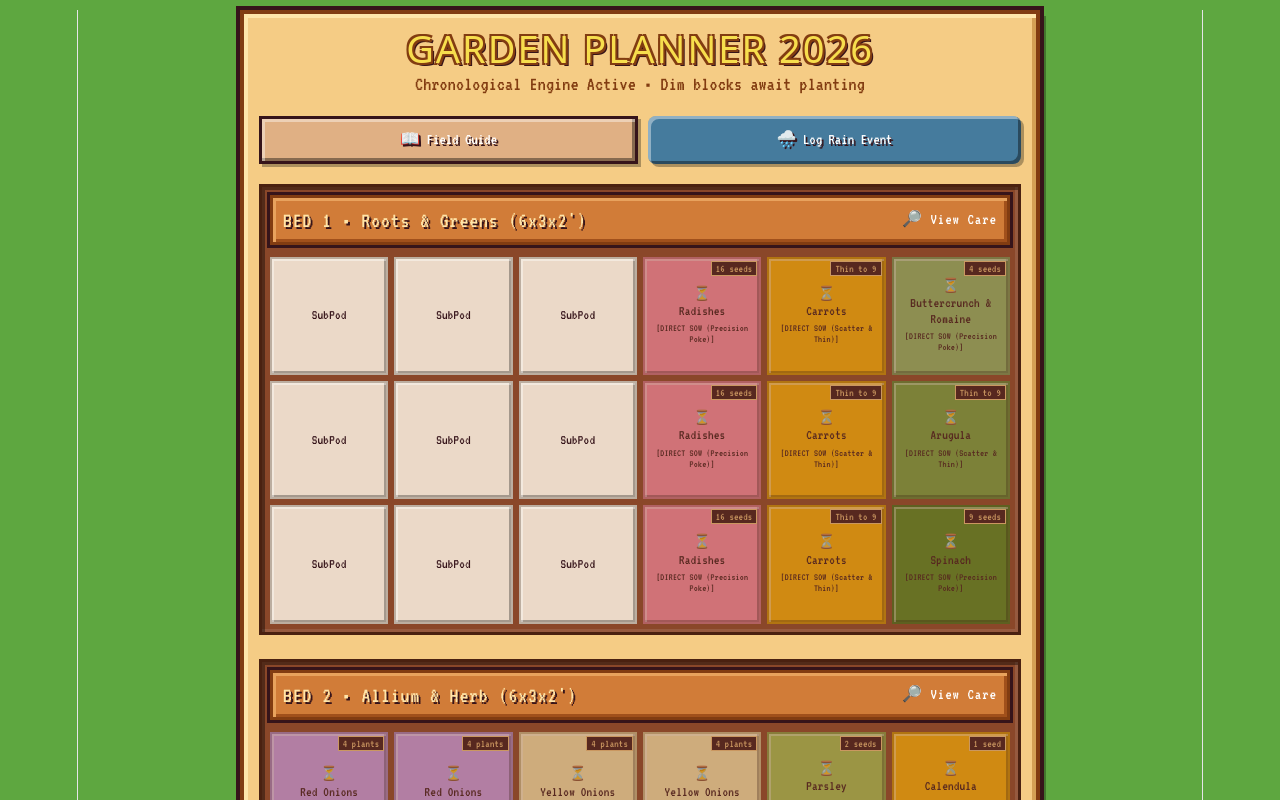
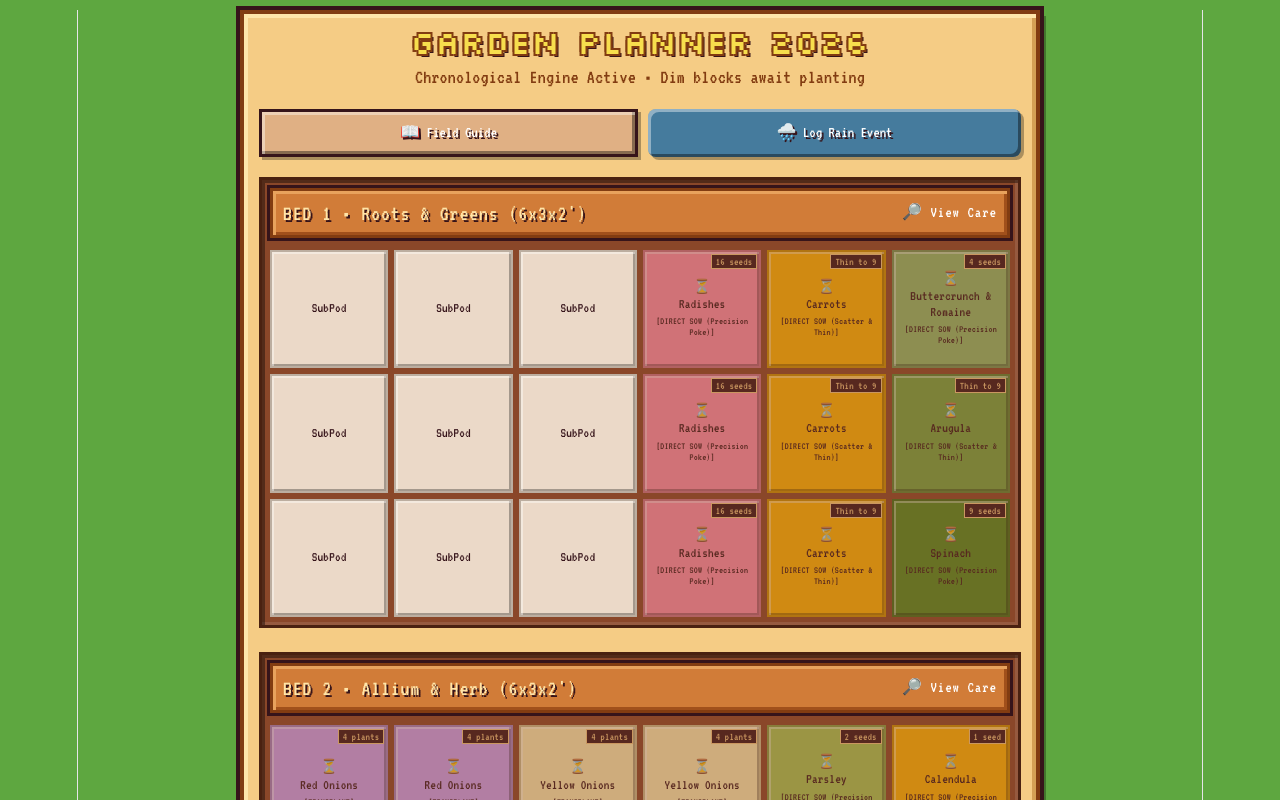
Before and after one commit to nategraves29/garden-planner-2026, a React (Vite) app: page / in a window 1280 px wide. Shown: the top 800 px of the page. Built offline with nearby package versions, Linux system fonts and the light colour scheme; no server answers; the database is empty.

Commit message:
Updated title font to Silkscreen

```diff
--- a/src/App.css
+++ b/src/App.css
@@ -1,8 +1,9 @@
 /* ==========================================
-   STARDEW VALLEY UI - SCROLLABLE BEDS FIX
+   STARDEW VALLEY UI - SCROLLABLE BEDS & NEW TITLE
    ========================================== */
 
 @import url('https://fonts.googleapis.com/css2?family=VT323&display=swap');
+@import url('https://fonts.googleapis.com/css2?family=Silkscreen&display=swap');
 
 /* FIX 1: Kill the white void on the right side forever */
 html {
@@ -50,6 +51,7 @@ body {
 }
 
 h1 {
+  font-family: 'Silkscreen', sans-serif;
   text-align: center;
   color: #f7de4d;
   text-shadow:
@@ -58,12 +60,10 @@ h1 {
     -2px  2px 0 #823c11,
      2px  2px 0 #823c11,
      3px  3px 0 #36141a;
-  font-size: 38px;
+  font-size: 32px;
   margin-top: 0;
-  margin-bottom: 5px;
-  letter-spacing: 2px;
-  text-transform: uppercase;
-  line-height: 1;
+  margin-bottom: 10px;
+  letter-spacing: 1px;
 }
 
 .subtitle {
@@ -139,10 +139,8 @@ h1 {
   border: 3px solid #4a2110;
   margin-bottom: 24px;
   box-shadow: inset 3px 3px 0px rgba(0,0,0,0.4), inset -3px -3px 0px rgba(255,255,255,0.1);
-
-  /* FIX 2: Enable Horizontal Scrolling Inside the Bed! */
   overflow-x: auto;
-  -webkit-overflow-scrolling: touch; /* Smooth scrolling on iOS */
+  -webkit-overflow-scrolling: touch;
 }
 
 .grid-6, .grid-3 {
@@ -150,10 +148,9 @@ h1 {
   gap: 6px;
 }
 
-/* FIX 3: Force the grids to be wide enough so the blocks don't squish */
 .grid-6 {
   grid-template-columns: repeat(6, 1fr);
-  min-width: 650px; /* Forces scrolling on small screens */
+  min-width: 650px;
 }
 .grid-3 {
   grid-template-columns: repeat(3, 1fr);
@@ -171,9 +168,9 @@ h1 {
 }
 .flex-col { flex: 1; }
 
-/* 5. INDIVIDUAL CROP BLOCKS - RETURN OF THE SQUARES */
+/* 5. INDIVIDUAL CROP BLOCKS */
 .grid-item {
-  aspect-ratio: 1 / 1; /* Brings back perfect squares */
+  aspect-ratio: 1 / 1;
   display: flex;
   flex-direction: column;
   justify-content: center;
@@ -185,7 +182,7 @@ h1 {
   border: 2px solid #36141a;
   box-shadow: inset 2px 2px 0px rgba(255,255,255,0.4), inset -2px -2px 0px rgba(0,0,0,0.3);
   position: relative;
-  overflow: hidden; /* Keeps text strictly inside the box */
+  overflow: hidden;
   word-wrap: break-word;
   line-height: 1.1;
 }
@@ -348,7 +345,6 @@ h1 {
 
 /* ULTRA TIGHT MOBILE SCALING */
 @media (max-width: 400px) {
-  h1 { font-size: 32px; }
   .weather-temp { font-size: 18px; }
   .btn-action { font-size: 16px; padding: 6px; }
 }
```
